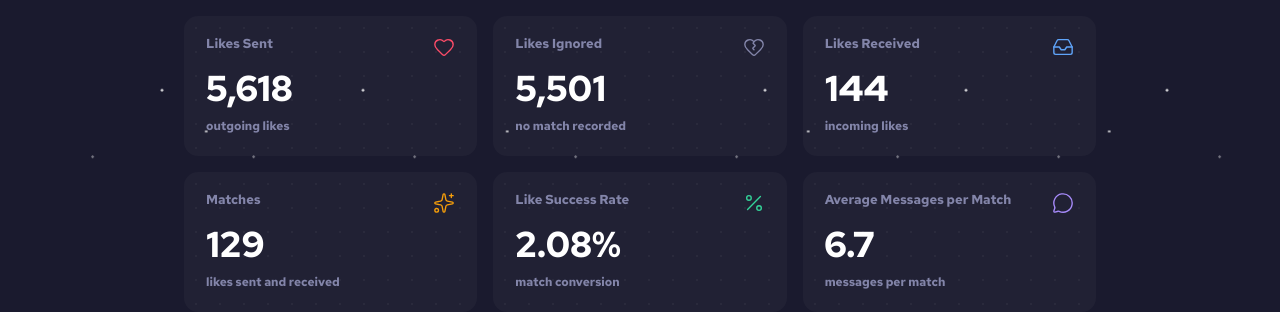
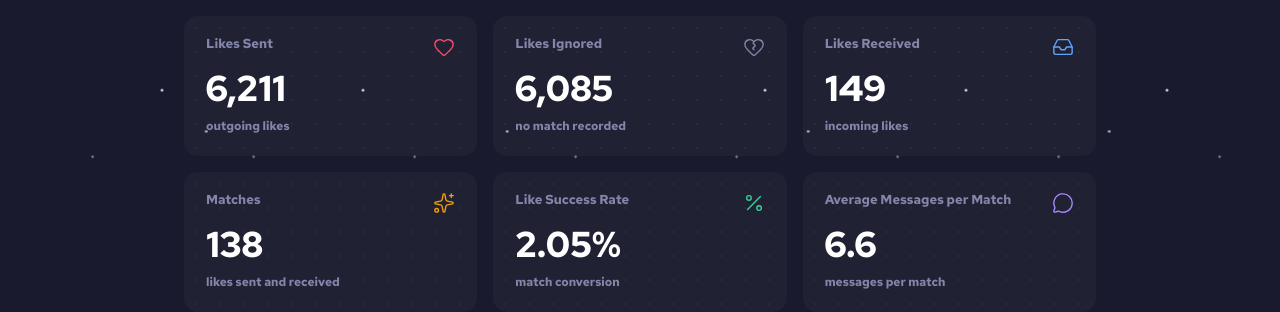
Before and after one commit to ShanujPatel/countdown, a React (Vite) app: page / in a window 1280 px wide. Shown: the part 631-943 px from the top of the page. Built offline with nearby package versions, Linux system fonts and the light colour scheme.

Commit message:
Update stats values in Stats component for accuracy

```diff
--- a/src/Stats.jsx
+++ b/src/Stats.jsx
@@ -171,12 +171,12 @@ export default function Stats() {
           <span>Hinge Stats <em className="stats__heading-accent">(since April 2022)</em></span>
         </h2>
         <div className="stats__grid">
-          <StatCard label="Likes Sent" value="5,618" sub="outgoing likes" icon={Heart} color="#fb4c68" />
-          <StatCard label="Likes Ignored" value="5,501" sub="no match recorded" icon={HeartCrack} color="#8385a9" />
-          <StatCard label="Likes Received" value="144" sub="incoming likes" icon={Inbox} color="#60a5fa" />
-          <StatCard label="Matches" value="129" sub="likes sent and received" icon={Sparkles} color="#f59e0b" />
-          <StatCard label="Like Success Rate" value="2.08%" sub="match conversion" icon={Percent} color="#34d399" />
-          <StatCard label="Average Messages per Match" value="6.7" sub="messages per match" icon={MessageCircle} color="#a78bfa" />
+          <StatCard label="Likes Sent" value="6,211" sub="outgoing likes" icon={Heart} color="#fb4c68" />
+          <StatCard label="Likes Ignored" value="6,085" sub="no match recorded" icon={HeartCrack} color="#8385a9" />
+          <StatCard label="Likes Received" value="149" sub="incoming likes" icon={Inbox} color="#60a5fa" />
+          <StatCard label="Matches" value="138" sub="likes sent and received" icon={Sparkles} color="#f59e0b" />
+          <StatCard label="Like Success Rate" value="2.05%" sub="match conversion" icon={Percent} color="#34d399" />
+          <StatCard label="Average Messages per Match" value="6.6" sub="messages per match" icon={MessageCircle} color="#a78bfa" />
         </div>
         <LikesFlow />
         <div className="stats__divider" aria-hidden="true" />
```
